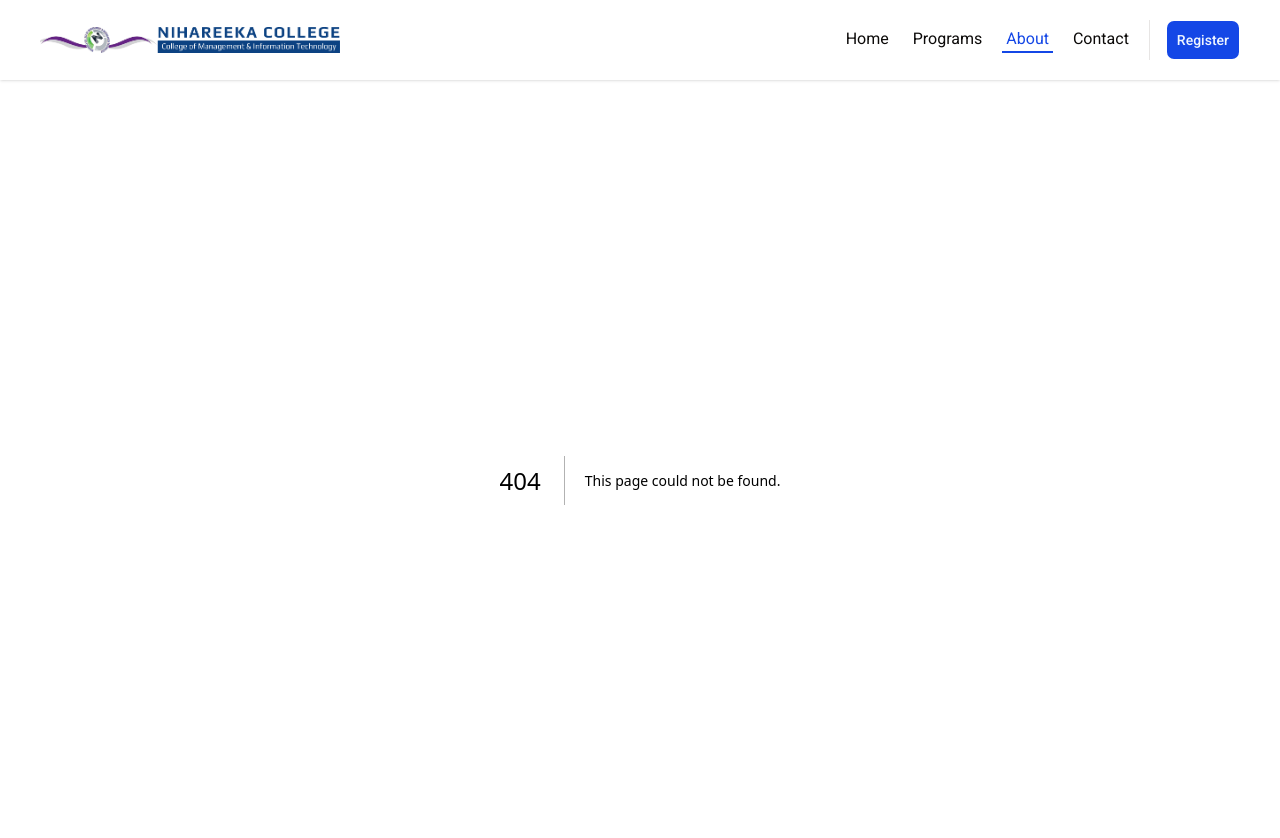
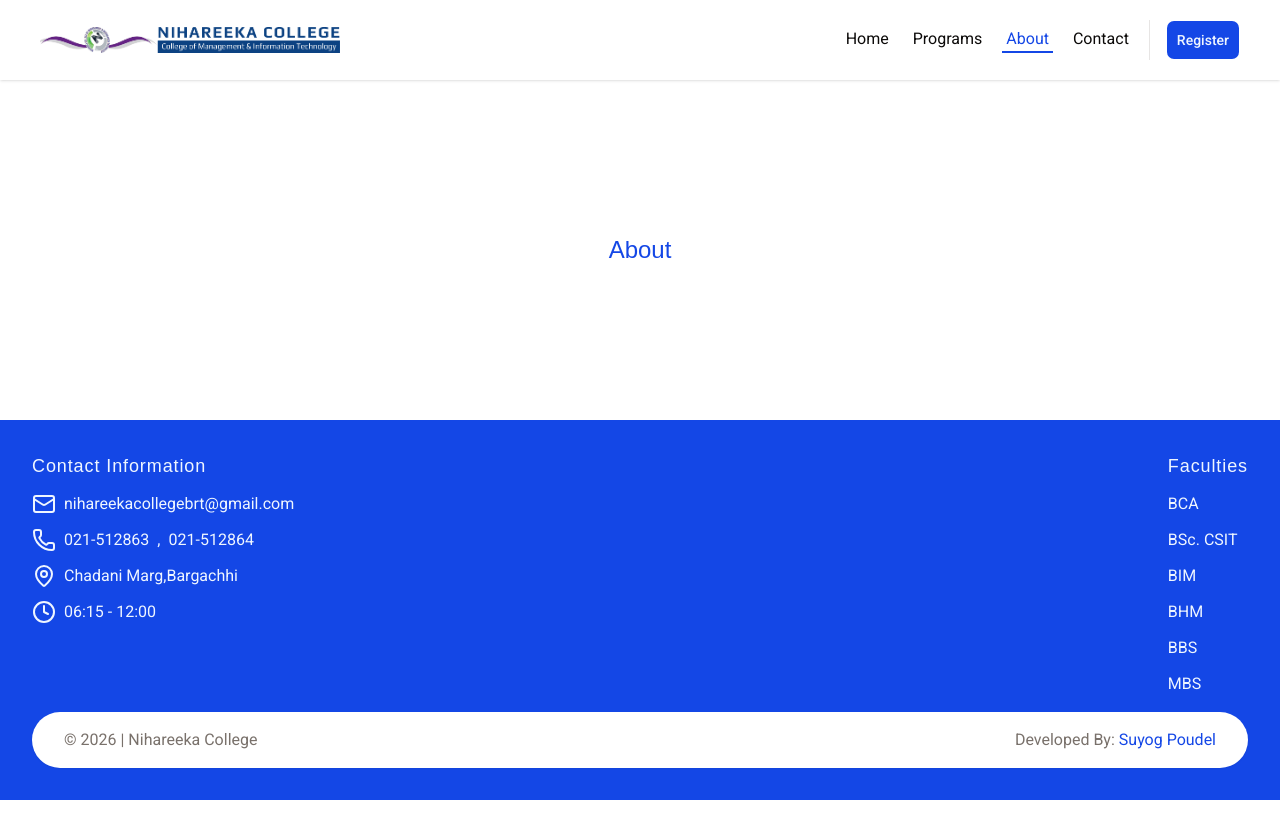
Before and after one commit to suyogpoudel/nihareeka-redesign, a Next.js app: page /about in a window 1280 px wide. Before the commit this address had no page. Shown: the top 838 px of the page. After the commit the page ends 800 px from the top, so only its background shows below. Built offline with nearby package versions, Linux system fonts and the light colour scheme; a web font is replaced by a local one.

Commit message:
made footer

```diff
--- /dev/null
+++ b/app/about/page.tsx
@@ -0,0 +1,9 @@
+const About = () => {
+  return (
+    <div className="container">
+      <h1 className="heading">About</h1>
+    </div>
+  );
+};
+
+export default About;
--- a/app/layout.tsx
+++ b/app/layout.tsx
@@ -2,6 +2,7 @@ import type { Metadata } from "next";
 import { Calistoga, Roboto } from "next/font/google";
 import "./globals.css";
 import Navbar from "@/components/navbar";
+import Footer from "@/components/footer";
 
 const roboto = Roboto({ subsets: ["latin"], variable: "--font-sans" });
 
@@ -34,6 +35,8 @@ export default function RootLayout({
         <main className="flex-1 flex justify-center items-center">
           {children}
         </main>
+
+        <Footer />
       </body>
     </html>
   );
--- /dev/null
+++ b/components/footer.tsx
@@ -0,0 +1,104 @@
+import { Clock, Mail, MapPin, Phone } from "lucide-react";
+import Link from "next/link";
+
+const Footer = () => {
+  return (
+    <div className="bg-primary text-primary-foreground py-8 px-8">
+      <div className="flex justify-between items-start max-md:flex-col max-md:gap-5 max-md:justify-center max-md:items-center mb-4">
+        <div className="flex flex-col gap-3 max-md:text-center">
+          <h2 className="font-display text-lg tracking-wider">
+            Contact Information
+          </h2>
+          <Link
+            href={"mailto:nihareekacollegebrt@gmail.com"}
+            target="_blank"
+            className="flex items-center gap-2 hover:underline underline-offset-4 transition"
+          >
+            <Mail />
+            <span>nihareekacollegebrt@gmail.com</span>
+          </Link>
+          <div className="flex gap-2 items-center">
+            <Phone />
+            <Link
+              href={"tel:021-512863"}
+              target="_blank"
+              className="hover:underline underline-offset-4 transition"
+            >
+              <span>021-512863</span>
+            </Link>
+            ,
+            <Link
+              href={"tel:021-512864"}
+              target="_blank"
+              className="hover:underline underline-offset-4 transition"
+            >
+              <span>021-512864</span>
+            </Link>
+          </div>
+          <p className="flex items-center gap-2">
+            <MapPin />
+            <span>Chadani Marg,Bargachhi</span>
+          </p>
+          <p className="flex items-center gap-2">
+            <Clock />
+            <span>06:15 - 12:00</span>
+          </p>
+        </div>
+        <div className="flex flex-col gap-3 max-md:text-center">
+          <h2 className="font-display text-lg tracking-wider">Faculties</h2>
+          <Link
+            href={"/programs/bca"}
+            className="hover:underline underline-offset-4 transition"
+          >
+            BCA
+          </Link>
+          <Link
+            href={"/programs/csit"}
+            className="hover:underline underline-offset-4 transition"
+          >
+            BSc. CSIT
+          </Link>
+          <Link
+            href={"/programs/bim"}
+            className="hover:underline underline-offset-4 transition"
+          >
+            BIM
+          </Link>
+          <Link
+            href={"/programs/bhm"}
+            className="hover:underline underline-offset-4 transition"
+          >
+            BHM
+          </Link>
+          <Link
+            href={"/programs/bbs"}
+            className="hover:underline underline-offset-4 transition"
+          >
+            BBS
+          </Link>
+          <Link
+            href={"/programs/mbs"}
+            className="hover:underline underline-offset-4 transition"
+          >
+            MBS
+          </Link>
+        </div>
+      </div>
+      <div className="bg-card px-8 py-4 rounded-full flex justify-between max-sm:flex-col items-center gap-3 shadow-xs">
+        <p className="text-muted-foreground">&copy; 2026 | Nihareeka College</p>
+        <p className="text-muted-foreground flex items-center gap-1">
+          Developed By:
+          <Link
+            href="https://suyogpoudel.com.np"
+            target="_blank"
+            className="text-primary hover:underline underline-offset-4 transition"
+          >
+            Suyog Poudel
+          </Link>
+        </p>
+      </div>
+    </div>
+  );
+};
+
+export default Footer;
```
